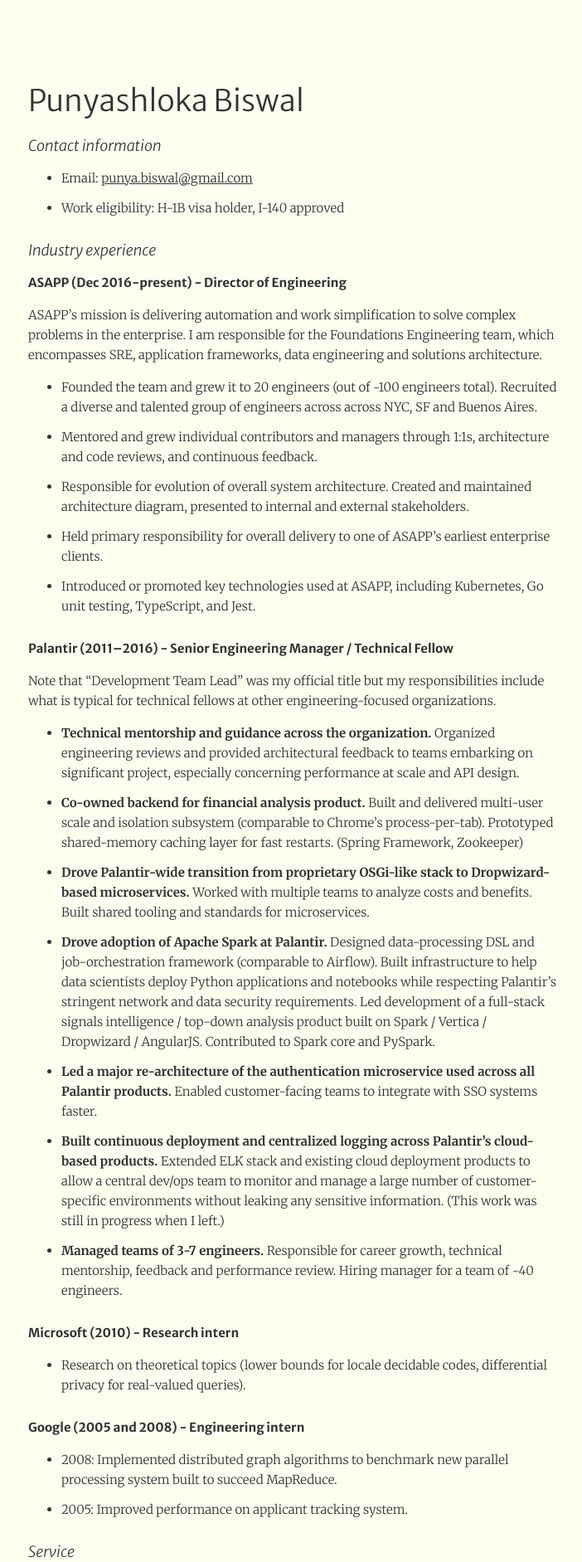
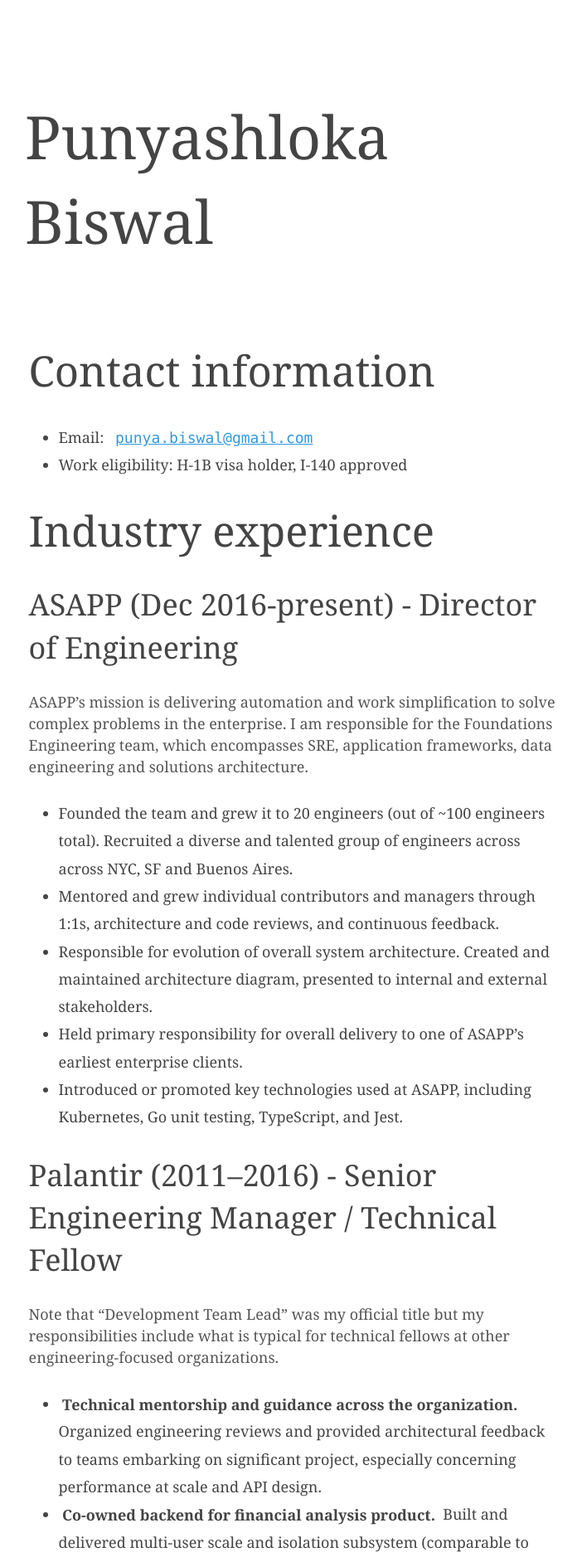
Before and after one commit to punya/punya.github.io, a Jekyll site: the page built from resume.md, in a window 1280 px wide. Shown: the top 1883 px of the page at 83% size, without its empty margins (286-988 px from the left). Built offline with Jekyll 4.4.1, drawn with Linux system fonts in a browser that asks for light colours.

Commit message:
Switch to Splendor CSS

```diff
--- a/_layouts/default.html
+++ b/_layouts/default.html
@@ -4,49 +4,231 @@
     <meta charset="utf-8">
     <title>{{ page.title }}</title>
     <style>
-      @import url('https://fonts.googleapis.com/css?family=Merriweather+Sans:300,300i,700|Merriweather:300,700');
-      @media screen {
-        body {
-          background: ivory;
-          padding: 24px;
+      /* From https://github.com/markdowncss/splendor (MIT licensed). */
+      @media print {
+        *,
+        *:before,
+        *:after {
+          background: transparent !important;
+          color: #000 !important;
+          box-shadow: none !important;
+          text-shadow: none !important;
         }
-        article {
-          width: 640px;
-          padding: 48px;
-          margin-left: auto;
-          margin-right: auto;
-          box-shadow: 0px 0px 6x black;
+
+        a,
+        a:visited {
+          text-decoration: underline;
+        }
+
+        a[href]:after {
+          content: " (" attr(href) ")";
+        }
+
+        abbr[title]:after {
+          content: " (" attr(title) ")";
+        }
+
+        a[href^="#"]:after,
+        a[href^="javascript:"]:after {
+          content: "";
+        }
+
+        pre,
+        blockquote {
+          border: 1px solid #999;
+          page-break-inside: avoid;
+        }
+
+        thead {
+          display: table-header-group;
+        }
+
+        tr,
+        img {
+          page-break-inside: avoid;
+        }
+
+        img {
+          max-width: 100% !important;
+        }
+
+        p,
+        h2,
+        h3 {
+          orphans: 3;
+          widows: 3;
+        }
+
+        h2,
+        h3 {
+          page-break-after: avoid;
         }
       }
-      @media print {
-        body {
-          padding: 48px;
+
+      html {
+        font-size: 12px;
+      }
+
+      @media screen and (min-width: 32rem) and (max-width: 48rem) {
+        html {
+          font-size: 15px;
         }
       }
-      * {
-        font-family: Merriweather, serif;
-        font-size: 15px;
-        line-height: 24px;
-        color: #333;
+
+      @media screen and (min-width: 48rem) {
+        html {
+          font-size: 16px;
+        }
       }
-      h1, h2, h3 {
-        font-family: 'Merriweather Sans', sans-serif;
+
+      body {
+        line-height: 1.85;
       }
+
+      p,
+      .splendor-p {
+        font-size: 1rem;
+        margin-bottom: 1.3rem;
+      }
+
+      h1,
+      .splendor-h1,
+      h2,
+      .splendor-h2,
+      h3,
+      .splendor-h3,
+      h4,
+      .splendor-h4 {
+        margin: 1.414rem 0 .5rem;
+        font-weight: inherit;
+        line-height: 1.42;
+      }
+
+      h1,
+      .splendor-h1 {
+        margin-top: 0;
+        font-size: 3.998rem;
+      }
+
+      h2,
+      .splendor-h2 {
+        font-size: 2.827rem;
+      }
+
+      h3,
+      .splendor-h3 {
+        font-size: 1.999rem;
+      }
+
+      h4,
+      .splendor-h4 {
+        font-size: 1.414rem;
+      }
+
+      h5,
+      .splendor-h5 {
+        font-size: 1.121rem;
+      }
+
+      h6,
+      .splendor-h6 {
+        font-size: .88rem;
+      }
+
+      small,
+      .splendor-small {
+        font-size: .707em;
+      }
+
+      /* https://github.com/mrmrs/fluidity */
+
+      img,
+      canvas,
+      iframe,
+      video,
+      svg,
+      select,
+      textarea {
+        max-width: 100%;
+      }
+
+      @import url(http://fonts.googleapis.com/css?family=Merriweather:300italic,300);
+
+      html {
+        font-size: 18px;
+        max-width: 100%;
+      }
+
+      body {
+        color: #444;
+        font-family: 'Merriweather', Georgia, serif;
+        margin: 0;
+        max-width: 100%;
+      }
+
+      /* === A bit of a gross hack so we can have bleeding divs/blockquotes. */
+
+      p,
+      *:not(div):not(img):not(body):not(html):not(li):not(blockquote):not(p) {
+        margin: 1rem auto 1rem;
+        max-width: 36rem;
+        padding: .25rem;
+      }
+
+      div {
+        width: 100%;
+      }
+
+      div img {
+        width: 100%;
+      }
+
+      blockquote p {
+        font-size: 1.5rem;
+        font-style: italic;
+        margin: 1rem auto 1rem;
+        max-width: 48rem;
+      }
+
+      li {
+        margin-left: 2rem;
+      }
+
+      /* Counteract the specificity of the gross *:not() chain. */
+
       h1 {
-        font-size: 36px;
-        font-weight: normal;
+        padding: 4rem 0 !important;
       }
-      h2 {
-        font-size: 18px;
-        font-weight: normal;
-        font-style: italic;
+
+      /*  === End gross hack */
+
+      p {
+        color: #555;
+        height: auto;
+        line-height: 1.45;
       }
-      h3 {
-        font-size: 15px;
-        font-weight: bold;
+
+      pre,
+      code {
+        font-family: Menlo, Monaco, "Courier New", monospace;
       }
-      li {
-        padding-bottom: 12px;
+
+      pre {
+        background-color: #fafafa;
+        font-size: .8rem;
+        overflow-x: scroll;
+        padding: 1.125em;
+      }
+
+      a,
+      a:visited {
+        color: #3498db;
+      }
+
+      a:hover,
+      a:focus,
+      a:active {
+        color: #2980b9;
       }
     </style>
   </head>
```
